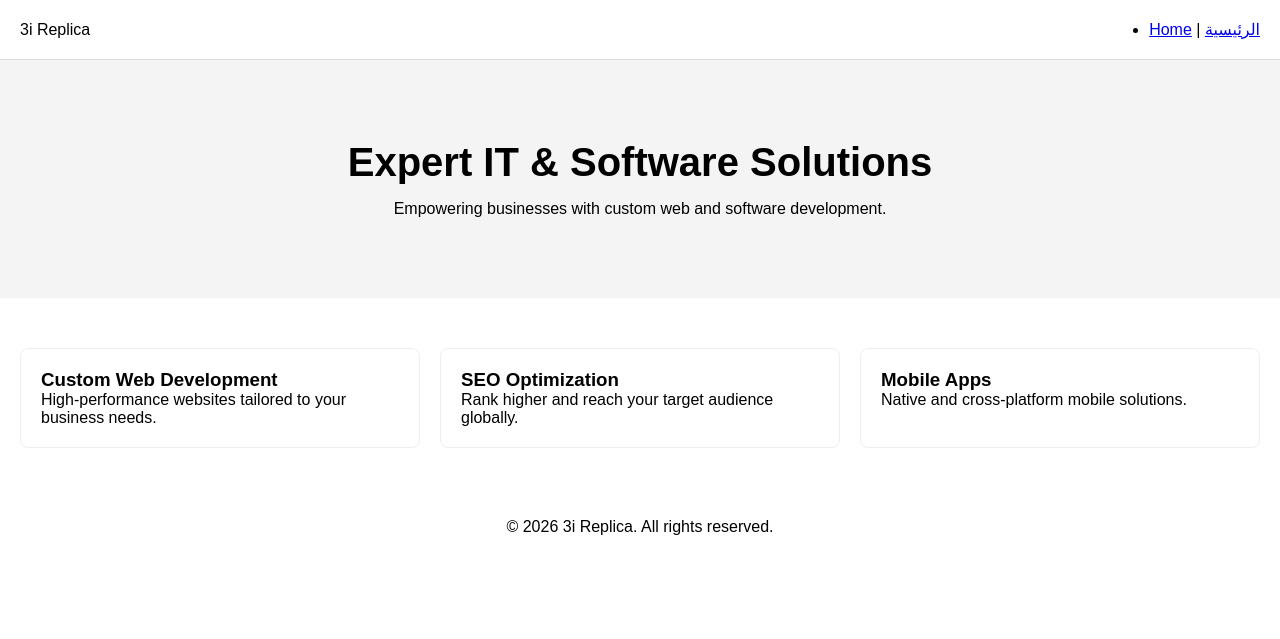
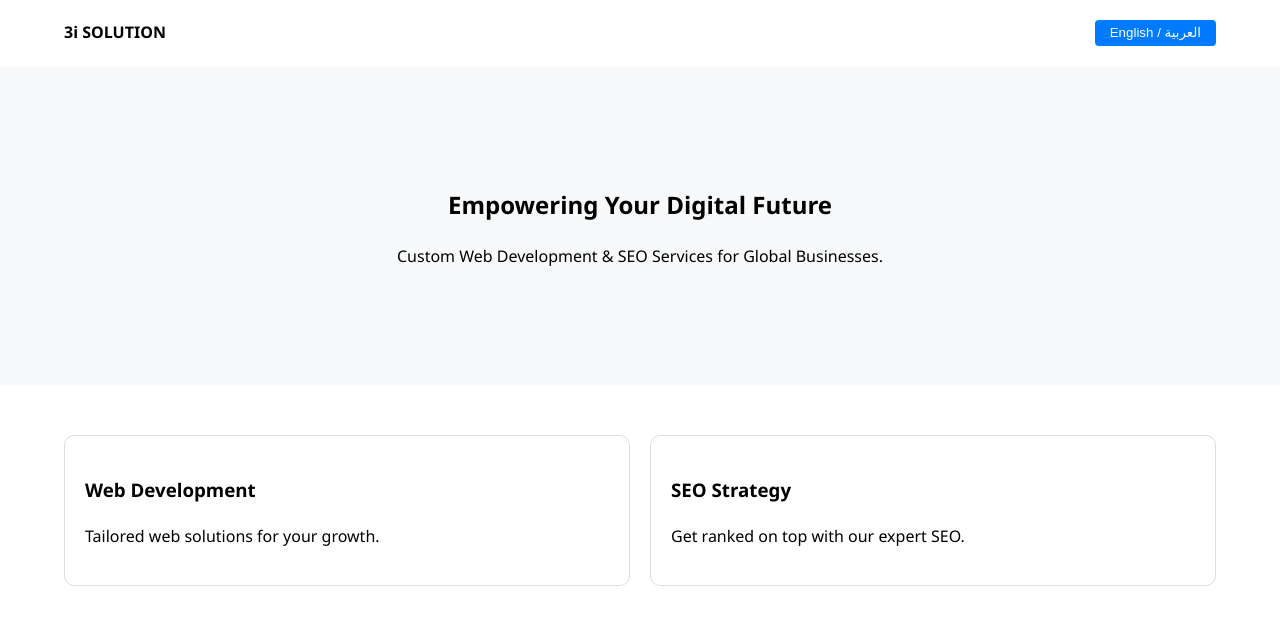
Before and after one commit to gm165/new-project, a plain HTML site: page index.html in a window 1280 px wide. Drawn offline with Linux system fonts and the light colour scheme.

Commit message:
Revise HTML structure and improve SEO metadata
Updated the title and meta description for better SEO. Enhanced layout and styles for the navbar and services section.

```diff
--- a/index.html
+++ b/index.html
@@ -1,71 +1,75 @@
 <!DOCTYPE html>
-<html lang="en" dir="ltr">
+<html lang="en" dir="ltr" id="html-root">
 <head>
     <meta charset="UTF-8">
     <meta name="viewport" content="width=device-width, initial-scale=1.0">
-    <title>3i Solution Replica | Professional IT Services</title>
-    <meta name="description" content="Custom software development, web solutions, and SEO services.">
+    <title>3i Solution | IT Services & SEO Experts</title>
+    <meta name="description" content="Expert IT solution provider. We offer custom web development, SEO, and software services.">
+
     <style>
-        /* Basic Reset */
-        * { margin: 0; padding: 0; box-sizing: border-box; font-family: sans-serif; }
+        /* General Styles */
+        body { font-family: 'Segoe UI', Tahoma, Geneva, Verdana, sans-serif; margin: 0; line-height: 1.6; }
 
-        /* Layout Structure */
-        header { padding: 20px; background: #fff; border-bottom: 1px solid #ddd; }
-        nav { display: flex; justify-content: space-between; align-items: center; }
+        /* Navbar */
+        .navbar { display: flex; justify-content: space-between; padding: 20px 5%; background: #fff; box-shadow: 0 2px 5px rgba(0,0,0,0.1); }
+        .lang-btn { cursor: pointer; background: #007bff; color: white; border: none; padding: 5px 15px; border-radius: 4px; }
 
         /* Hero Section */
-        .hero { padding: 80px 20px; text-align: center; background: #f4f4f4; }
-        .hero h1 { font-size: 2.5rem; margin-bottom: 15px; }
+        .hero { padding: 100px 5%; background: #f8f9fa; text-align: center; }
 
-        /* Service Section */
-        .services { display: grid; grid-template-columns: repeat(auto-fit, minmax(250px, 1fr)); gap: 20px; padding: 50px 20px; }
-        .service-card { border: 1px solid #eee; padding: 20px; border-radius: 8px; transition: 0.3s; }
-        .service-card:hover { box-shadow: 0 5px 15px rgba(0,0,0,0.1); }
+        /* Services Grid */
+        .services-container { display: grid; grid-template-columns: repeat(auto-fit, minmax(300px, 1fr)); gap: 20px; padding: 50px 5%; }
+        .card { border: 1px solid #ddd; padding: 20px; border-radius: 10px; transition: 0.3s; }
+        .card:hover { transform: translateY(-5px); border-color: #007bff; }
 
-        /* RTL Support for Arabic */
+        /* RTL Specific styles */
+        [dir="rtl"] .navbar { flex-direction: row-reverse; }
         [dir="rtl"] { text-align: right; }
     </style>
 </head>
 <body>
 
-    <!-- Header / Navbar -->
-    <header>
-        <nav>
-            <div class="logo">3i Replica</div>
-            <ul>
-                <li><a href="#">Home</a> | <a href="#">الرئيسية</a></li>
-            </ul>
+    <nav class="navbar">
+        <div class="logo"><strong>3i SOLUTION</strong></div>
+        <button class="lang-btn" onclick="toggleLanguage()">English / العربية</button>
     </nav>
-    </header>
 
-    <!-- Hero Section -->
-    <main>
     <section class="hero">
-            <h1>Expert IT & Software Solutions</h1>
-            <p>Empowering businesses with custom web and software development.</p>
+        <h1 id="title">Empowering Your Digital Future</h1>
+        <p id="subtitle">Custom Web Development & SEO Services for Global Businesses.</p>
     </section>
 
-        <!-- Services Section -->
-        <section class="services">
-            <article class="service-card">
-                <h3>Custom Web Development</h3>
-                <p>High-performance websites tailored to your business needs.</p>
+    <section class="services-container">
+        <article class="card">
+            <h3 id="serv1">Web Development</h3>
+            <p id="serv1-desc">Tailored web solutions for your growth.</p>
         </article>
-            <article class="service-card">
-                <h3>SEO Optimization</h3>
-                <p>Rank higher and reach your target audience globally.</p>
-            </article>
-            <article class="service-card">
-                <h3>Mobile Apps</h3>
-                <p>Native and cross-platform mobile solutions.</p>
+        <article class="card">
+            <h3 id="serv2">SEO Strategy</h3>
+            <p id="serv2-desc">Get ranked on top with our expert SEO.</p>
         </article>
     </section>
-    </main>
 
-    <!-- Footer -->
-    <footer>
-        <p style="text-align: center; padding: 20px;">© 2026 3i Replica. All rights reserved.</p>
-    </footer>
+    <script>
+        const translations = {
+            en: { title: "Empowering Your Digital Future", subtitle: "Custom Web Development & SEO Services.", serv1: "Web Development", serv1Desc: "Tailored web solutions for your growth.", serv2: "SEO Strategy", serv2Desc: "Get ranked on top with our expert SEO." },
+            ar: { title: "تمكين مستقبلك الرقمي", subtitle: "تطوير الويب المخصص وخدمات تحسين محركات البحث.", serv1: "تطوير الويب", serv1Desc: "حلول ويب مصممة خصيصًا لنمو أعمالك.", serv2: "استراتيجية تحسين محركات البحث", serv2Desc: "احصل على تصنيف أعلى مع خبراء SEO." }
+        };
 
+        function toggleLanguage() {
+            const html = document.getElementById('html-root');
+            const lang = html.dir === 'rtl' ? 'en' : 'ar';
+            html.dir = lang === 'ar' ? 'rtl' : 'ltr';
+            html.lang = lang;
+
+            // Update text
+            document.getElementById('title').innerText = translations[lang].title;
+            document.getElementById('subtitle').innerText = translations[lang].subtitle;
+            document.getElementById('serv1').innerText = translations[lang].serv1;
+            document.getElementById('serv1-desc').innerText = translations[lang].serv1Desc;
+            document.getElementById('serv2').innerText = translations[lang].serv2;
+            document.getElementById('serv2-desc').innerText = translations[lang].serv2Desc;
+        }
+    </script>
 </body>
 </html>
```
Lines whose indentation alone changed are shown as unchanged.
